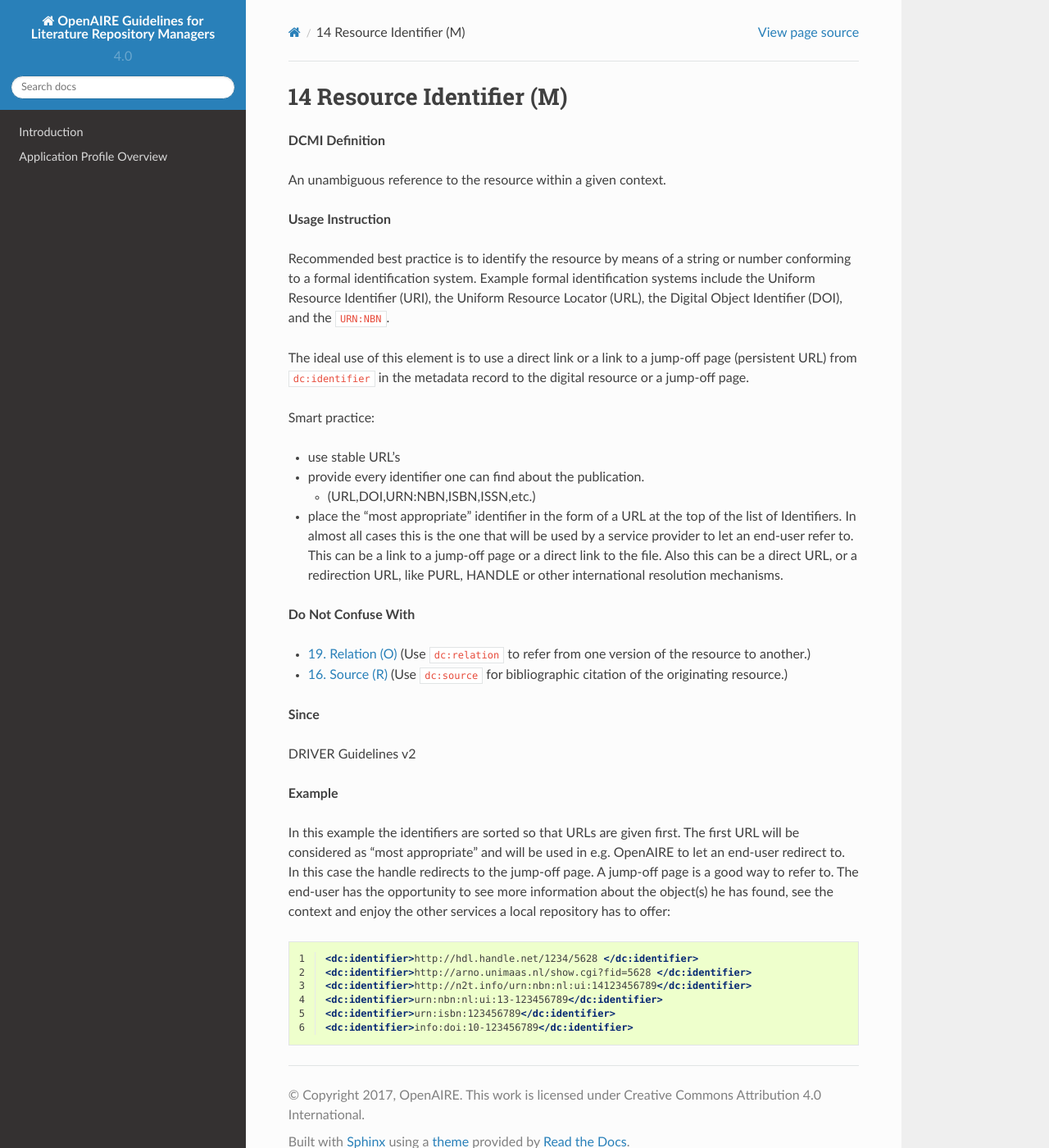
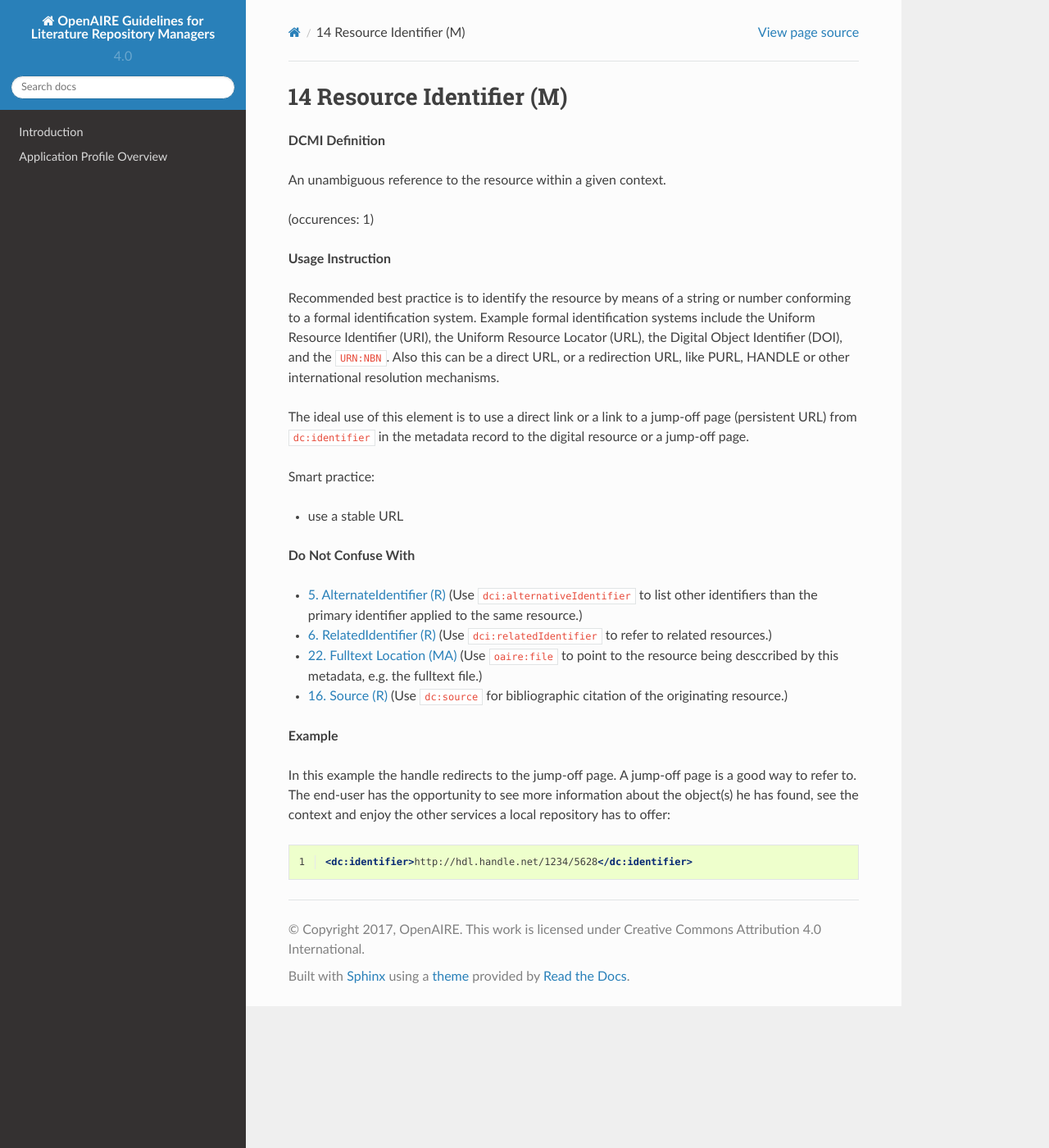
Before and after one commit to openaire/guidelines-literature-repositories, a Sphinx documentation site: the page built from docs/field_resourceidentifier.rst, in a window 1280 px wide and 1400 px high. Shown: the whole window at 82% size. Built offline with Sphinx 7.4.7 and the Read the Docs theme 2.0.0, drawn with Linux system fonts in a browser that asks for light colours; a script that is not in the unit is left out.

Commit message:
resourceIdentifier property must not be repeatable; updated description

```diff
--- a/docs/field_resourceidentifier.rst
+++ b/docs/field_resourceidentifier.rst
@@ -8,40 +8,30 @@
 
 An unambiguous reference to the resource within a given context.
 
+(occurences: 1)
+
 **Usage Instruction**
 
-Recommended best practice is to identify the resource by means of a string or number conforming to a formal identification system. Example formal identification systems include the Uniform Resource Identifier (URI), the Uniform Resource Locator (URL), the Digital Object Identifier (DOI), and the ``URN:NBN``.
+Recommended best practice is to identify the resource by means of a string or number conforming to a formal identification system. Example formal identification systems include the Uniform Resource Identifier (URI), the Uniform Resource Locator (URL), the Digital Object Identifier (DOI), and the ``URN:NBN``. Also this can be a direct URL, or a redirection URL, like PURL, HANDLE or other international resolution mechanisms.
 
 The ideal use of this element is to use a direct link or a link to a jump-off page (persistent URL) from ``dc:identifier`` in the metadata record to the digital resource or a jump-off page.
 
 Smart practice:
 
-* use stable URL’s
-* provide every identifier one can find about the publication.
-
-  * (URL,DOI,URN:NBN,ISBN,ISSN,etc.)
-
-* place the “most appropriate” identifier in the form of a URL at the top of the list of Identifiers. In almost all cases this is the one that will be used by a service provider to let an end-user refer to. This can be a link to a jump-off page or a direct link to the file. Also this can be a direct URL, or a redirection URL, like PURL, HANDLE or other international resolution mechanisms.
+* use a stable URL
 
 **Do Not Confuse With**
 
-* :ref:`dc:relation` (Use ``dc:relation`` to refer from one version of the resource to another.)
+* :ref:`dci:alternativeIdentifier` (Use ``dci:alternativeIdentifier`` to list other identifiers than the primary identifier applied to the same resource.)
+* :ref:`dci:relatedIdentifier` (Use ``dci:relatedIdentifier`` to refer to related resources.)
+* :ref:`aire:file` (Use ``oaire:file`` to point to the resource being desccribed by this metadata, e.g. the fulltext file.)
 * :ref:`dc:source` (Use ``dc:source`` for bibliographic citation of the originating resource.)
-
-**Since**
-
-DRIVER Guidelines v2
 
 **Example**
 
-In this example the identifiers are sorted so that URLs are given first. The first URL will be considered as “most appropriate” and will be used in e.g. OpenAIRE to let an end-user redirect to. In this case the handle redirects to the jump-off page. A jump-off page is a good way to refer to. The end-user has the opportunity to see more information about the object(s) he has found, see the context and enjoy the other services a local repository has to offer:
+In this example the handle redirects to the jump-off page. A jump-off page is a good way to refer to. The end-user has the opportunity to see more information about the object(s) he has found, see the context and enjoy the other services a local repository has to offer:
 
 .. code-block:: xml
    :linenos:
 
-   <dc:identifier>http://hdl.handle.net/1234/5628 </dc:identifier>
-   <dc:identifier>http://arno.unimaas.nl/show.cgi?fid=5628 </dc:identifier>
-   <dc:identifier>http://n2t.info/urn:nbn:nl:ui:14123456789</dc:identifier>
-   <dc:identifier>urn:nbn:nl:ui:13-123456789</dc:identifier>
-   <dc:identifier>urn:isbn:123456789</dc:identifier>
-   <dc:identifier>info:doi:10-123456789</dc:identifier>
+   <dc:identifier>http://hdl.handle.net/1234/5628</dc:identifier>
```
